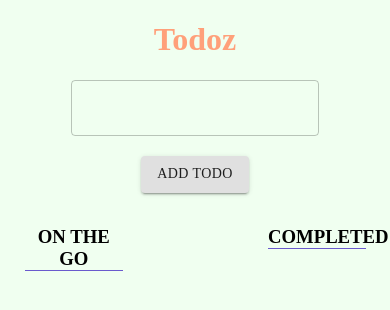
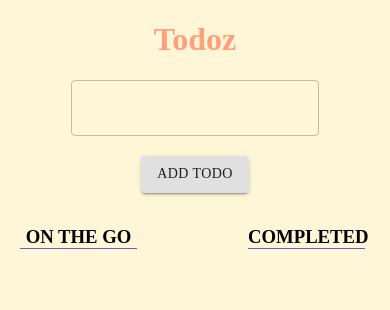
Before and after one commit to slippax/todoz, a React (Create React App) app: page / in a window 390 px wide. Shown: the top 310 px of the page. Built offline with nearby package versions, Linux system fonts and the light colour scheme; the HTML template or start-up script is replaced by a standard one.

Commit message:
style change

```diff
--- a/src/components/items/TodoItemListCompleted.module.css
+++ b/src/components/items/TodoItemListCompleted.module.css
@@ -1,6 +1,7 @@
 .list {
-    padding-right: 35px;
-  }
+  padding-right: 35px;
+}
+
 
   .list ul {
       display: table;
--- a/src/components/views/views.module.css
+++ b/src/components/views/views.module.css
@@ -11,6 +11,7 @@
 
 .goText {
   border-bottom: 1px solid slateblue;
+  width: 100%;
 }
 
 .completedWrapper {
@@ -22,19 +23,20 @@
 
 .completedText {
   border-bottom: 1px solid slateblue;
+  width: 100%;
 }
 
 @media (min-width: 320px) and (max-width: 480px) {
 
   .goWrapper {
-    margin-left: 25px;
+    margin-left: 20px;
    padding-top: 15px;
-    width: 25%;
+    width: 30%;
   }
   .completedWrapper {
     margin-right:25px;
     padding-top: 15px;
-    width: 25%;
+    width: 30%;
   }
 
 }
--- a/src/index.css
+++ b/src/index.css
@@ -1,5 +1,5 @@
 body {
-  background-color: honeydew;
+  background-color: #fff5d7;
   margin: 0;
   font-family: 'Permanent Marker', cursive;
   -webkit-font-smoothing: antialiased;
```
